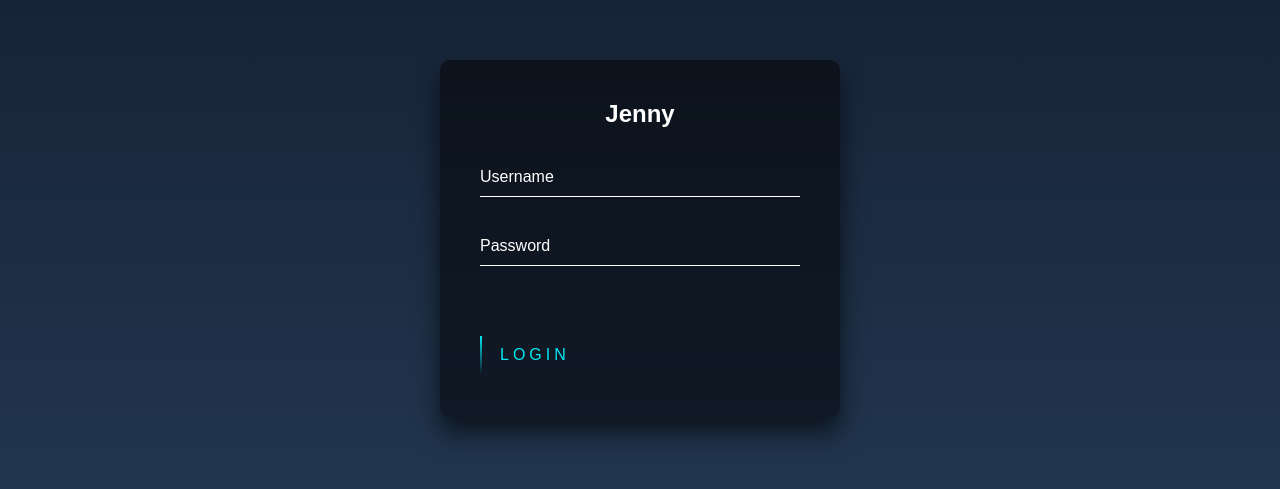
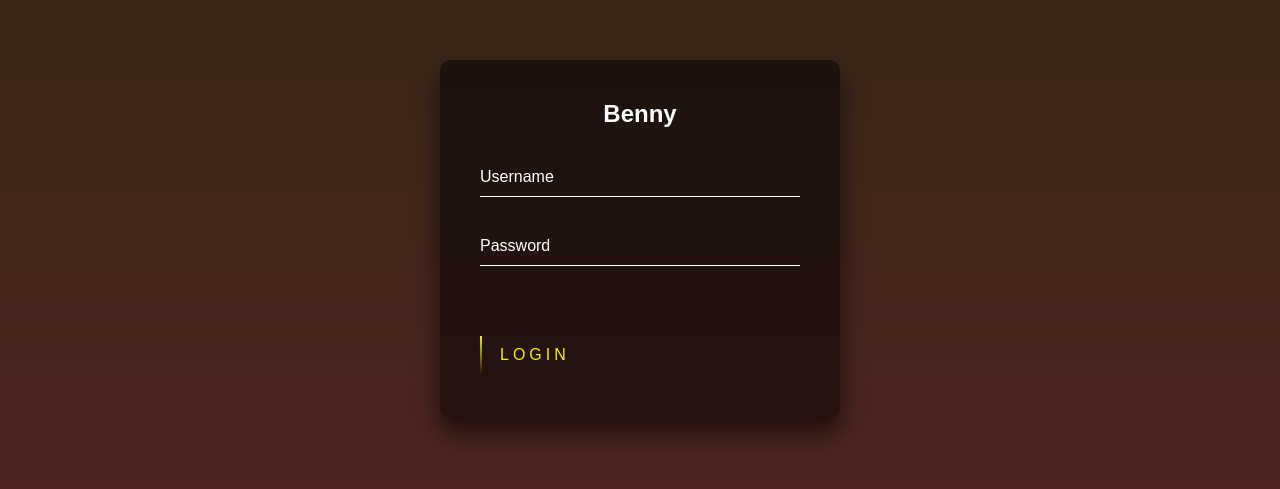
Before and after one commit to benny-hubot/benny-hubot.github.io, a plain HTML site: page index.html in a window 1280 px wide. Shown: the part 161-650 px from the top of the page. Drawn offline with Linux system fonts and the light colour scheme.

Commit message:
index/login

```diff
--- a/index.html
+++ b/index.html
@@ -10,7 +10,7 @@
 </head>
 <body>
     <div class="login-box">
-        <h2>Jenny</h2>
+        <h2>Benny</h2>
         <form id="login-form">
           <div class="user-box">
             <input type="text" name="username" id="username" required="">
--- a/style.css
+++ b/style.css
@@ -5,7 +5,7 @@ html {
     margin: 0;
     padding: 0;
     font-family: sans-serif;
-    background: linear-gradient(#141e30, #243b55);
+    background: linear-gradient(#302714, #552524);
   }
 
   .login-box {
@@ -58,7 +58,7 @@ html {
   .login-box .user-box input:valid ~ label {
     top: -20px;
     left: 0;
-    color: #03e9f4;
+    color: #f5ed03;
     font-size: 12px;
   }
 
@@ -66,7 +66,7 @@ html {
     position: relative;
     display: inline-block;
     padding: 10px 20px;
-    color: #03e9f4;
+    color: #f5ed03;
     font-size: 16px;
     text-decoration: none;
     text-transform: uppercase;
@@ -77,11 +77,11 @@ html {
   }
 
   .login-box a:hover {
-    background: #03e9f4;
+    background: #f5ed03;
     color: #fff;
     border-radius: 5px;
-    box-shadow: 0 0 5px #03e9f4, 0 0 25px #03e9f4, 0 0 50px #03e9f4,
-      0 0 100px #03e9f4;
+    box-shadow: 0 0 5px #f5ed03, 0 0 25px #f59003, 0 0 50px #f54803,
+      0 0 100px #f51f03;
   }
 
   .login-box a span {
@@ -94,7 +94,7 @@ html {
     left: -100%;
     width: 100%;
     height: 2px;
-    background: linear-gradient(90deg, transparent, #03e9f4);
+    background: linear-gradient(90deg, transparent, #f5b403);
     animation: btn-anim1 1s linear infinite;
   }
 
@@ -113,7 +113,7 @@ html {
     right: 0;
     width: 2px;
     height: 100%;
-    background: linear-gradient(180deg, transparent, #03e9f4);
+    background: linear-gradient(180deg, transparent, #f52f03);
     animation: btn-anim2 1s linear infinite;
     animation-delay: 0.25s;
   }
@@ -133,7 +133,7 @@ html {
     right: -100%;
     width: 100%;
     height: 2px;
-    background: linear-gradient(270deg, transparent, #03e9f4);
+    background: linear-gradient(270deg, transparent, #f58403);
     animation: btn-anim3 1s linear infinite;
     animation-delay: 0.5s;
   }
@@ -153,7 +153,7 @@ html {
     left: 0;
     width: 2px;
     height: 100%;
-    background: linear-gradient(360deg, transparent, #03e9f4);
+    background: linear-gradient(360deg, transparent, #f5ed03);
     animation: btn-anim4 1s linear infinite;
     animation-delay: 0.75s;
   }
```
